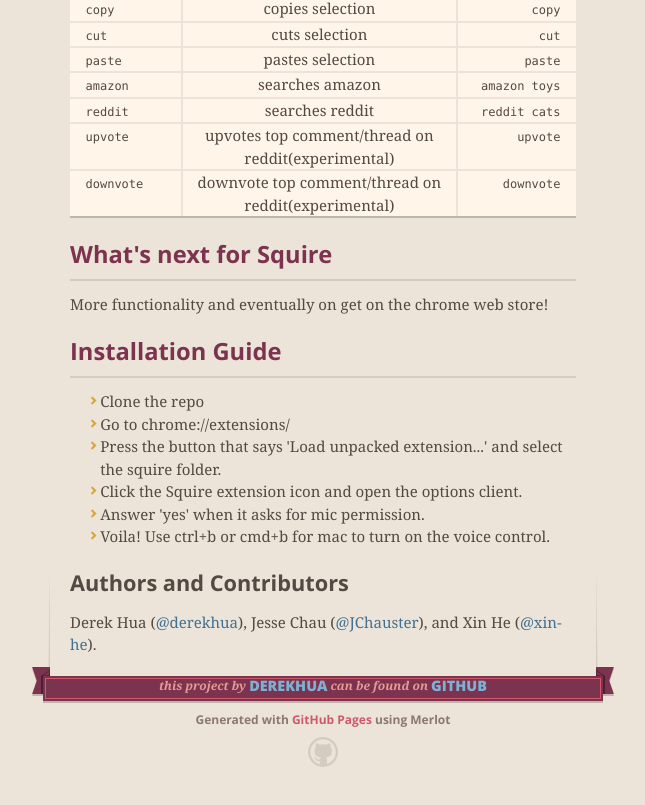
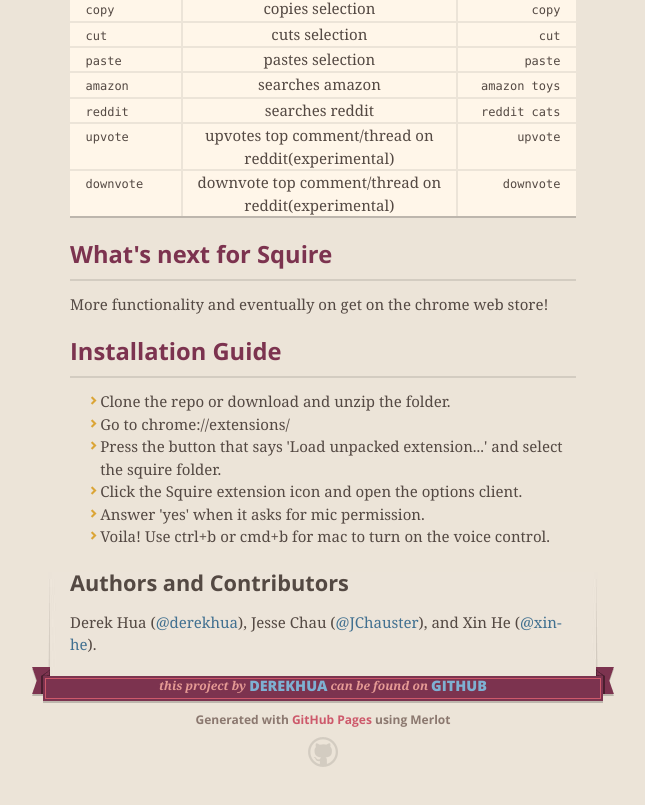
Before and after one commit to derekhua/squire, a plain HTML site: page index.html in a window 1280 px wide. Shown: the part 1615-2420 px from the top of the page, without its empty margins (317-962 px from the left). Drawn offline with nearby package versions, Linux system fonts and the light colour scheme.

Commit message:
Create gh-pages branch via GitHub

```diff
--- a/index.html
+++ b/index.html
@@ -207,7 +207,7 @@
 <a id="installation-guide" class="anchor" href="#installation-guide" aria-hidden="true"><span aria-hidden="true" class="octicon octicon-link"></span></a>Installation Guide</h2>
 
 <ul>
-<li>Clone the repo</li>
+<li>Clone the repo or download and unzip the folder.</li>
 <li>Go to chrome://extensions/</li>
 <li>Press the button that says 'Load unpacked extension...' and select the squire folder.</li>
 <li>Click the Squire extension icon and open the options client.</li>
```
Also changed, not shown: params.json (+1 -1 lines).
